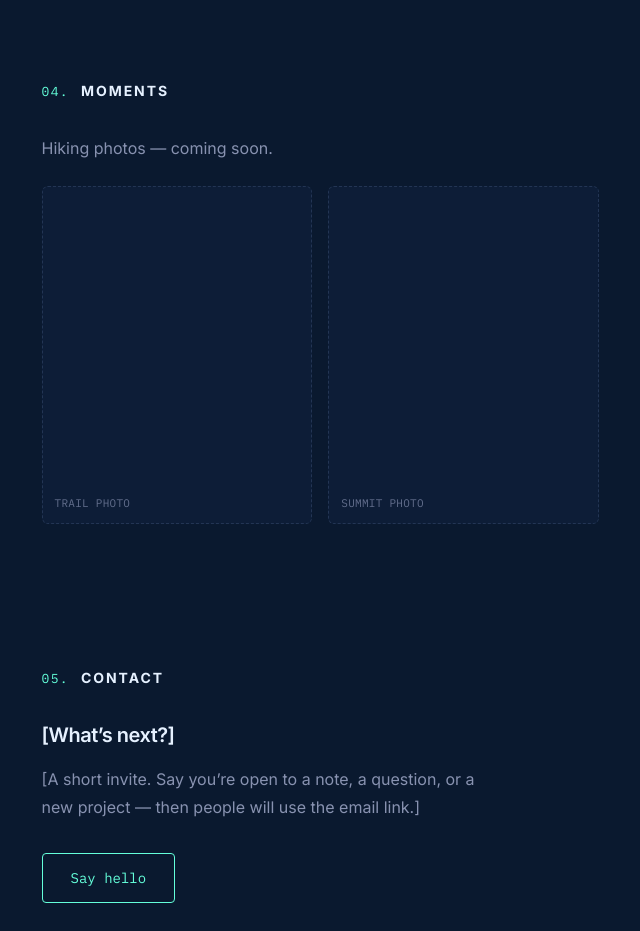
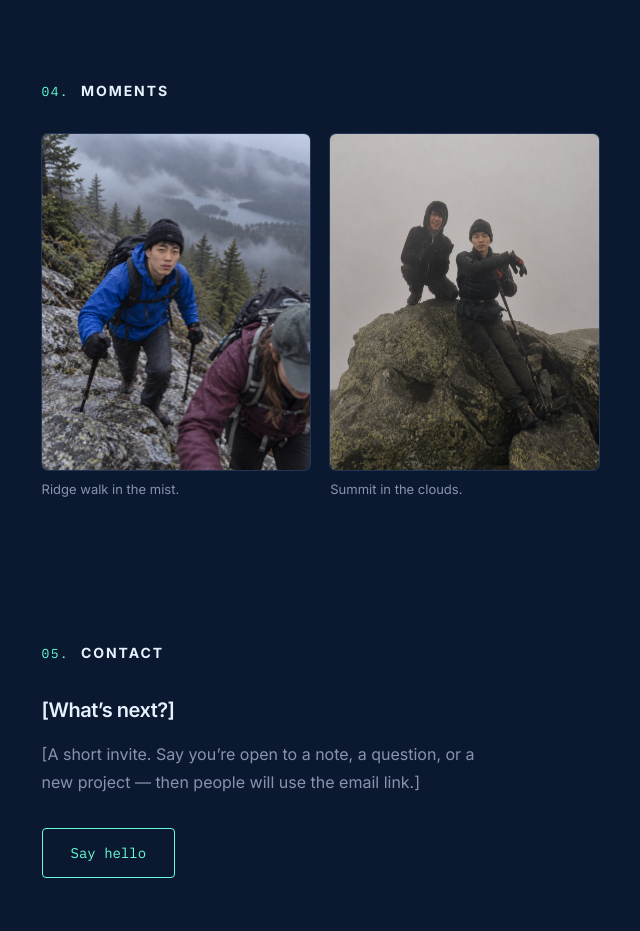
Before and after one commit to jaynohle-collab/personal-site, a Next.js app: page / in a window 1280 px wide. Shown: the part 1760-2691 px from the top of the page, without its empty margins (585-1225 px from the left). Built offline with nearby package versions, Linux system fonts and the light colour scheme.

Commit message:
Add Jay Lee hiking photos to the Moments grid
Wire the ridge and summit shots into the Brittany-style photo section with short captions, and keep faces in the 4:5 crop.

Co-authored-by: jaynohle-collab <jaynohle-collab@users.noreply.github.com>

```diff
--- a/content/site.ts
+++ b/content/site.ts
@@ -12,8 +12,7 @@
  *   [label](https://example.com)
  *
  * `avatar` is the circular portrait in the sticky intro (`/public/avatar.png`).
- * `moments` is the hiking-photo grid; leave it empty until you add files
- * under `public/photos`.
+ * `moments` is the hiking-photo grid. Files live under `public/photos`.
  */
 
 export type Experience = {
@@ -49,6 +48,8 @@ export type Moment = {
   src: string;
   alt: string;
   caption?: string;
+  /** CSS object-position, e.g. "center top" — keeps faces in a 4:5 crop. */
+  position?: string;
 };
 
 export type Site = {
@@ -170,7 +171,17 @@ export const site: Site = {
   // 04. Moments — hiking / life photos (add files under public/photos)
   // ---------------------------------------------------------------------------
   moments: [
-    // { src: "/photos/hike.jpg", alt: "On the trail", caption: "Weekend hike" },
+    {
+      src: "/photos/hiking-ridge.jpg",
+      alt: "Jay hiking a misty rocky ridge in a blue rain jacket, using trekking poles, with a lake in the trees below",
+      caption: "Ridge walk in the mist.",
+    },
+    {
+      src: "/photos/hiking-summit.jpg",
+      alt: "Jay and a friend on a foggy summit boulder, white cloud behind them",
+      caption: "Summit in the clouds.",
+      position: "center top",
+    },
   ],
 
   // ---------------------------------------------------------------------------
--- a/src/components/SitePage.tsx
+++ b/src/components/SitePage.tsx
@@ -116,21 +116,26 @@ export function SitePage() {
 
             <Section id="moments" index="04" label="Moments">
               {site.moments.length > 0 ? (
-                <ul className="grid grid-cols-2 gap-4">
+                <ul className="grid grid-cols-2 gap-x-4 gap-y-8 sm:gap-x-5">
                   {site.moments.map((moment) => (
                     <li key={moment.src}>
-                      <figure>
-                        <div className="relative aspect-[4/5] overflow-hidden rounded-md bg-navy-light ring-1 ring-navy-lightest">
+                      <figure className="group">
+                        <div className="relative aspect-[4/5] overflow-hidden rounded-md bg-navy-light ring-1 ring-navy-lightest transition-[box-shadow,ring-color] duration-300 group-hover:ring-slate/25 group-hover:shadow-[inset_0_1px_0_0_rgba(148,163,184,0.12)]">
                           <Image
                             src={moment.src}
                             alt={moment.alt}
                             fill
                             sizes="(min-width: 1024px) 20vw, 45vw"
-                            className="object-cover"
+                            className="object-cover transition-transform duration-500 ease-out group-hover:scale-[1.03] motion-reduce:transition-none motion-reduce:group-hover:scale-100"
+                            style={
+                              moment.position
+                                ? { objectPosition: moment.position }
+                                : undefined
+                            }
                           />
                         </div>
                         {moment.caption ? (
-                          <figcaption className="mt-2 text-sm text-slate">
+                          <figcaption className="mt-2.5 text-[13px] leading-normal text-slate">
                             {moment.caption}
                           </figcaption>
                         ) : null}
```
Also changed, not shown: public/photos/hiking-ridge.jpg (added), public/photos/hiking-summit.jpg (added).
